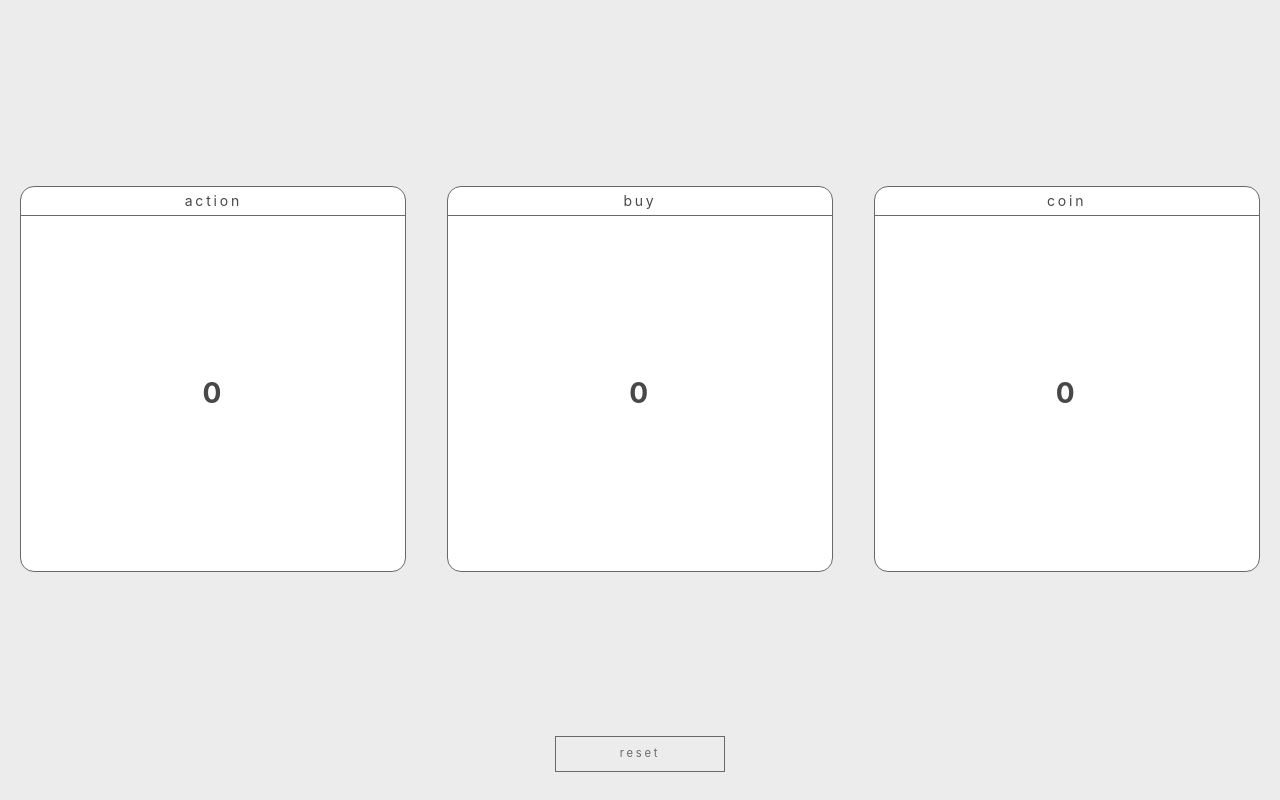
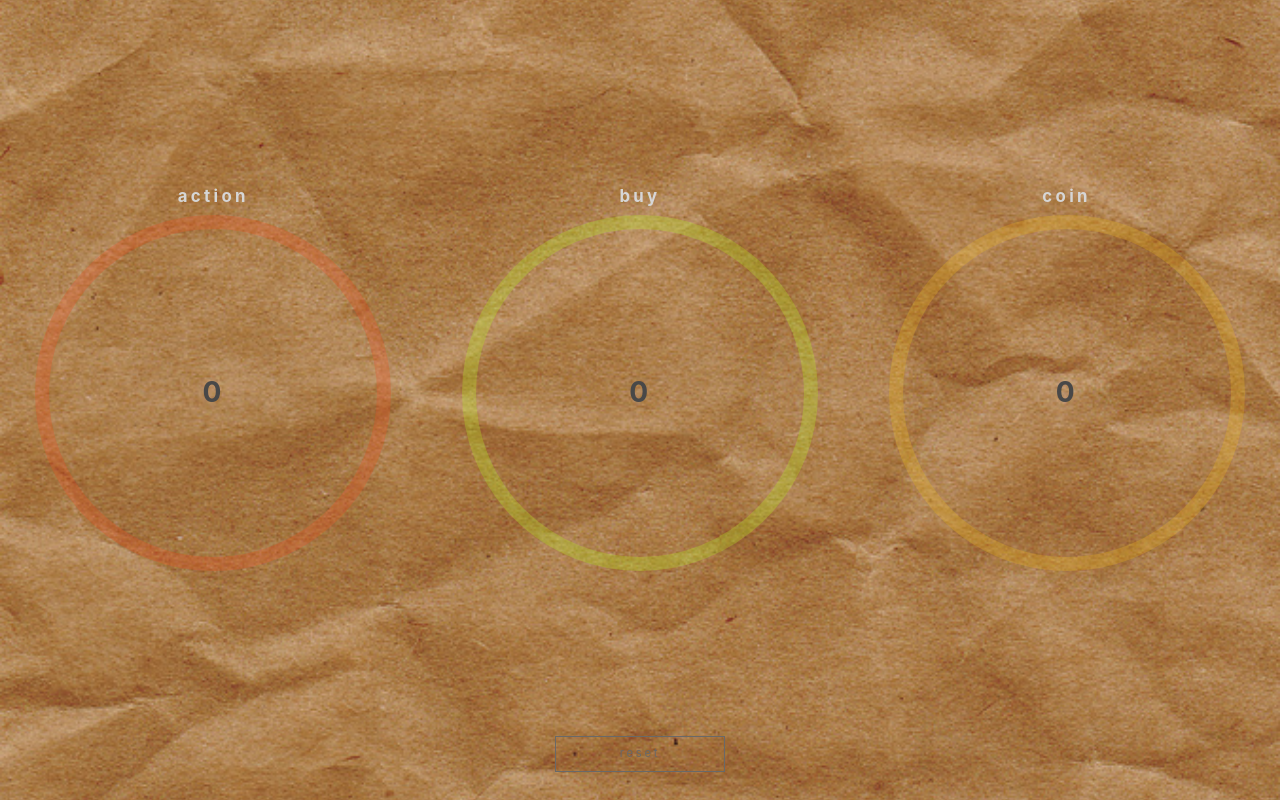
Before and after one commit to wosuke/dominion-counter, a plain HTML site: page index.html in a window 1280 px wide. Drawn offline with nearby package versions, Linux system fonts and the light colour scheme.

Commit message:
commit 2

```diff
--- a/static/css/common.css
+++ b/static/css/common.css
@@ -21,15 +21,17 @@ main {
   align-items: center;
   width: 100%;
   height: 100vh;
-  background-color: #ececec;
   box-sizing: border-box;
+  background-image: url('../img/wallpaper.jpg');
+  background-position: center center;
+  background-repeat: no-repeat;
+  background-size: cover;
 }
 main>dl {
   position: relative;
   display: block;
-  border: 1px solid #696969;
-  border-radius: 1em;
-  background-color: #fff;
+  /* border: 1em solid rgba(0, 0, 0, 0.4);
+  border-radius: 50%; */
 }
 main>dl>dt {
   position: relative;
@@ -37,19 +39,32 @@ main>dl>dt {
   width: 100%;
   height: 2em;
   text-align: center;
-  border-bottom: 1px solid #696969;
-  border-collapse: collapse;
+  /* border-bottom: 1px solid #696969;
+  border-collapse: collapse; */
 }
 main>dl>dt>p {
-  line-height: 2em;
   letter-spacing: .2em;
+  color: #d6d6d6;
+  font-size: 1.2em;
+  font-weight: bold;
 }
 main>dl>dd {
   position: relative;
   display: flex;
   justify-content: center;
   align-items: center;
-  height: calc( 100% - 2em );
+  height: calc( 100% - 4em );
+  border-radius: 50%;
+  border-collapse: collapse;
+}
+main>dl:nth-child(1)>dd {
+  border: 1em solid rgba(230, 82, 34, 0.3);
+}
+main>dl:nth-child(2)>dd {
+  border: 1em solid rgba(182, 230, 34, 0.3);
+}
+main>dl:nth-child(3)>dd {
+  border: 1em solid rgba(230, 180, 34, 0.3);
 }
 main>dl>dd>p {
   font-size: 2em;
@@ -75,7 +90,7 @@ p#reset {
     padding-bottom: 5em;
   }
   main>dl {
-    width:  25vh;
+    width: calc( 25vh - 2em );
     height: 25vh;
   }
   p#reset {
@@ -90,7 +105,7 @@ p#reset {
     padding-bottom: 3em;
   }
   main>dl {
-    width:  30vw;
+    width: calc( 30vw - 2em );
     height: 30vw;
   }
   p#reset {
```
Also changed, not shown: static/img/wallpaper.jpg (added), 2 other files.
